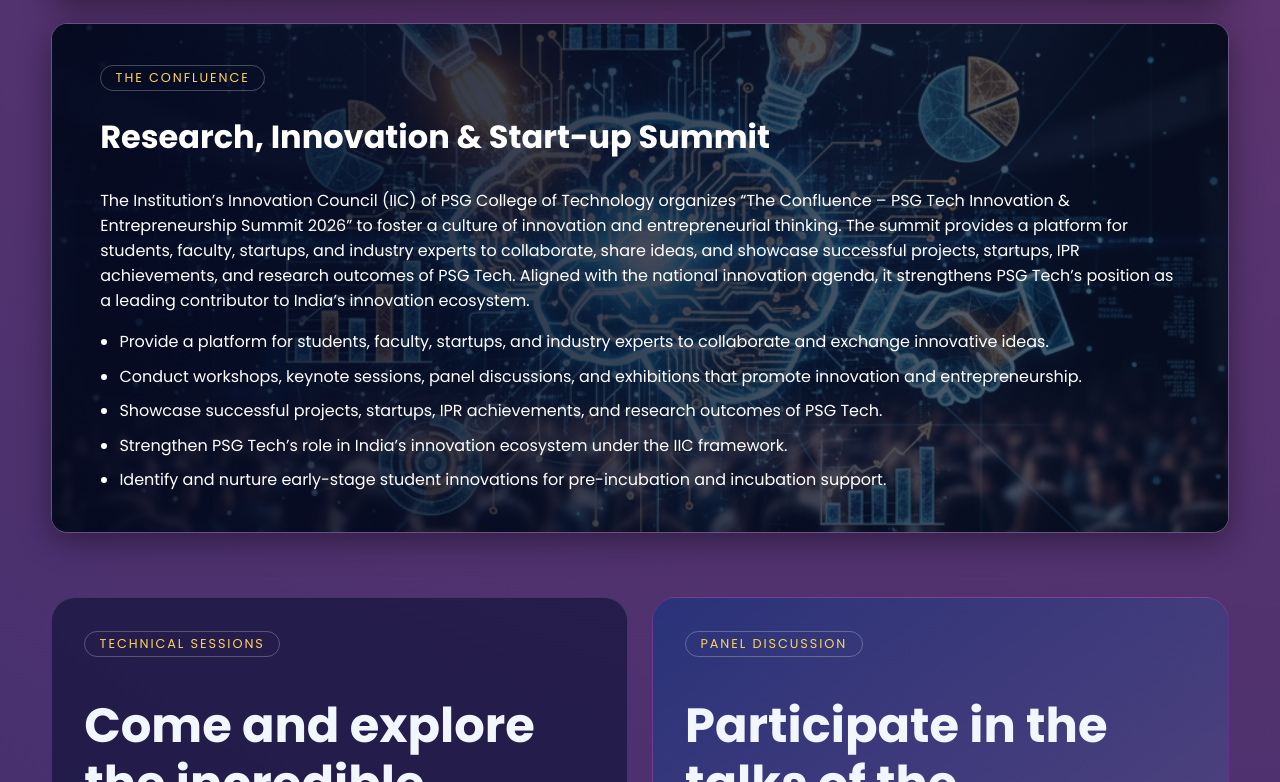
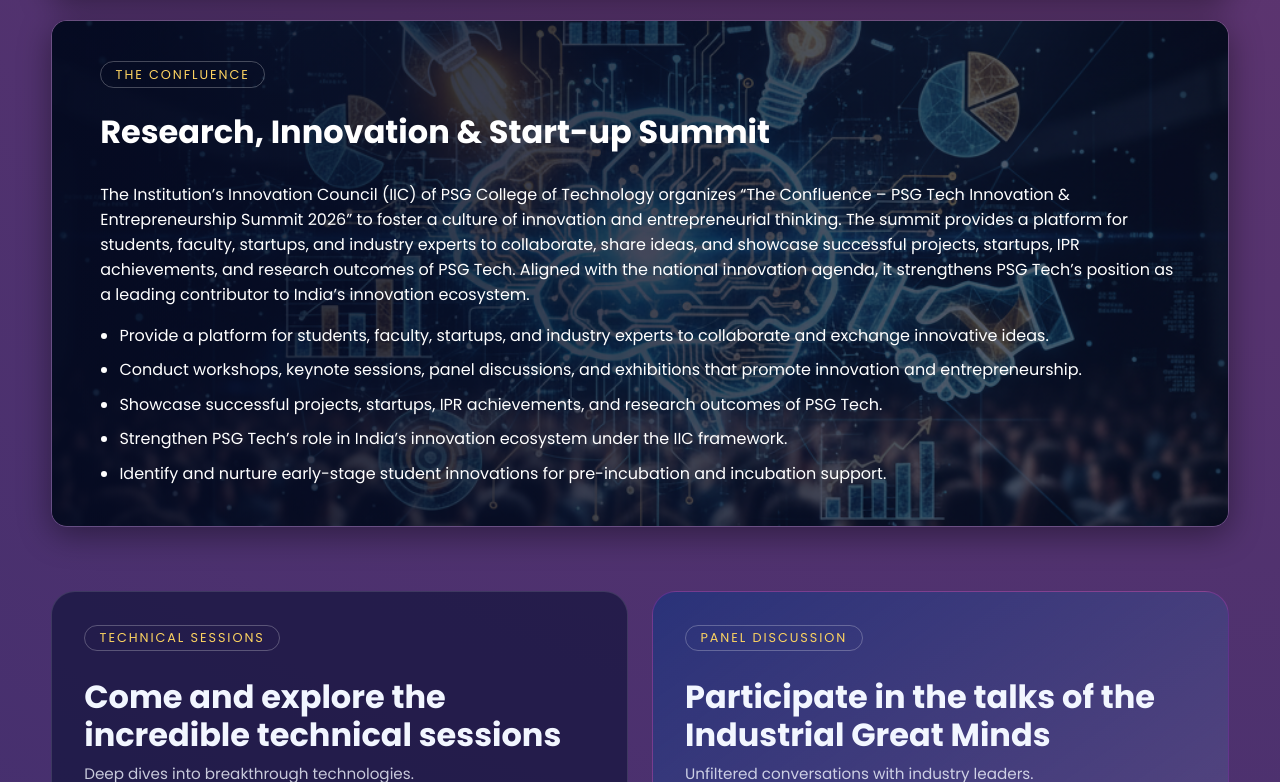
Before and after one commit to Rajeev260806/confluence_new, a React (Vite) app: page / in a window 1280 px wide. Shown: the part 1298-2080 px from the top of the page. Built offline with nearby package versions, Linux system fonts and the light colour scheme.

Commit message:
Adjust section heading font sizes for improved readability

```diff
--- a/src/App.css
+++ b/src/App.css
@@ -472,7 +472,7 @@
 }
 
 .section-heading h2 {
-  font-size: 2rem; /* Reduced from ~2.5rem/3rem */
+  font-size: 1rem; /* Reduced from ~2.5rem/3rem */
   margin-bottom: 0.5rem;
   line-height: 1.2;
 }
@@ -1587,3 +1587,41 @@
   color: #ffffff !important; /* Forces it to White */
   opacity: 1; /* Removes any dimming/transparency */
 }
+
+.panel .section-heading h2,
+.gradient-card .section-heading h2 {
+  font-size: 2rem !important; /* Force it to be smaller (was ~2.5rem) */
+  line-height: 1.2;
+}
+
+/* Optional: Make the small "kicker" text above it smaller too */
+.panel .section-heading__kicker,
+.gradient-card .section-heading__kicker {
+  font-size: 0.8rem !important;
+}
+
+/* Optional: Make the subtitle smaller too */
+.panel .section-heading p,
+.gradient-card .section-heading p {
+  font-size: 0.95rem !important;
+}
+
+/* --- INCREASE HEADINGS FOR SPECIFIC SECTIONS --- */
+
+/* Targets the main title inside 'The College' and 'The Confluence' sections */
+#the-college .section-heading h2,
+#the-confluence .section-heading h2 {
+  font-size: 2rem !important; /* Make these significantly bigger */
+  line-height: 1.1;
+
+  /* Optional: Increase the Kicker (small gold text) for these too */
+  font-weight: 800;
+}
+
+/* Mobile Adjustment for these specific big headings */
+@media (max-width: 768px) {
+  #the-college .section-heading h2,
+  #the-confluence .section-heading h2 {
+    font-size: 2.2rem !important;
+  }
+}
```
